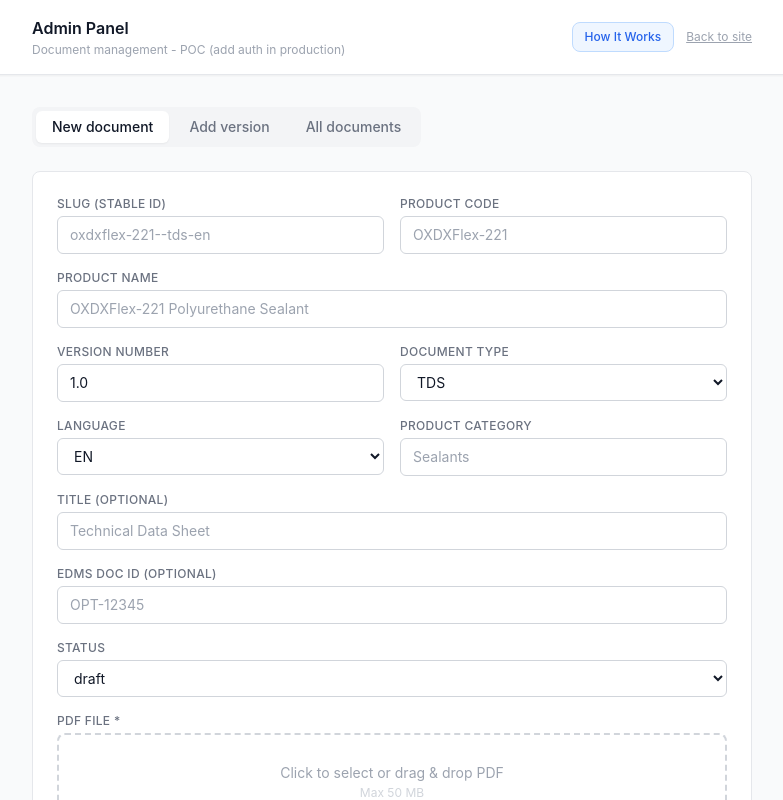
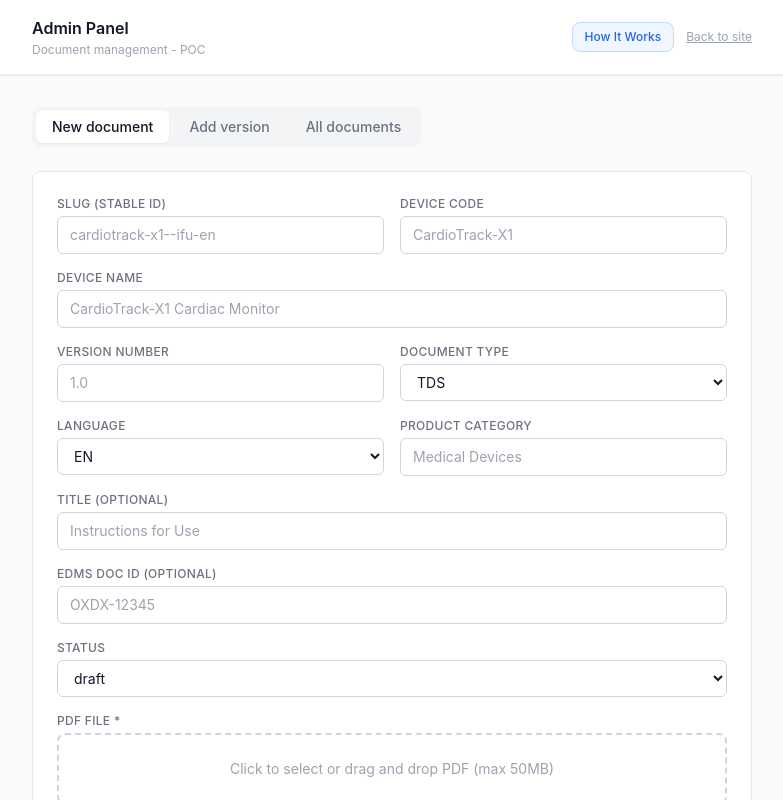
Before and after one commit to himanshu31091-eng/sika-dpp-poc, a Next.js app in the folder frontend/: page /admin in a window 1280 px wide. Shown: the top 800 px of the page, without its empty margins (248-1031 px from the left). Built offline with nearby package versions, Linux system fonts and the light colour scheme.

Commit message:
fix admin input typing

```diff
--- a/frontend/app/admin/page.tsx
+++ b/frontend/app/admin/page.tsx
@@ -1,60 +1,51 @@
 'use client';
-import { useState, useRef, useEffect } from 'react';
+import { useState, useRef, useEffect, useCallback } from 'react';
 import { adminApi } from '@/lib/api';
 
 const DOC_TYPES = ['DoPC', 'SDS', 'TDS', 'Label', 'Technical', 'Other'];
 const LANGUAGES = ['EN', 'DE', 'FR', 'IT', 'ES', 'NL', 'PL', 'PT', 'Other'];
-
 type Mode = 'new' | 'version' | 'list';
 
 interface DocItem {
-  slug: string;
-  productCode: string;
-  productName: string;
-  status: string;
-  versions: { versionNumber: string }[];
-  updatedAt: string;
+  slug: string; productCode: string; productName: string;
+  status: string; versions: { versionNumber: string }[]; updatedAt: string;
 }
+
+const SC: Record<string, string> = {
+  published: 'bg-green-100 text-green-700',
+  draft: 'bg-yellow-100 text-yellow-700',
+  archived: 'bg-gray-100 text-gray-500',
+};
 
 export default function AdminPage() {
   const [mode, setMode] = useState<Mode>('new');
-  const [form, setForm] = useState({
-    slug: '',
-    productCode: '',
-    productName: '',
-    versionNumber: '1.0',
-    title: '',
-    language: 'EN',
-    documentType: 'TDS',
-    productCategory: '',
-    edmsDocId: '',
-    status: 'draft',
-  });
   const [file, setFile] = useState<File | null>(null);
   const [result, setResult] = useState<any>(null);
   const [loading, setLoading] = useState(false);
   const [docs, setDocs] = useState<DocItem[]>([]);
   const [docsLoading, setDocsLoading] = useState(false);
+  const [status, setStatus] = useState('draft');
+  const [docType, setDocType] = useState('TDS');
+  const [language, setLanguage] = useState('EN');
   const fileRef = useRef<HTMLInputElement>(null);
 
-  const set = (field: string, value: string) =>
-    setForm((p) => ({ ...p, [field]: value }));
+  // Use refs for text inputs to avoid re-render on every keystroke
+  const slugRef = useRef<HTMLInputElement>(null);
+  const productCodeRef = useRef<HTMLInputElement>(null);
+  const productNameRef = useRef<HTMLInputElement>(null);
+  const versionRef = useRef<HTMLInputElement>(null);
+  const categoryRef = useRef<HTMLInputElement>(null);
+  const titleRef = useRef<HTMLInputElement>(null);
+  const edmsRef = useRef<HTMLInputElement>(null);
 
-  const loadDocs = async () => {
+  const loadDocs = useCallback(async () => {
     setDocsLoading(true);
-    try {
-      const { data } = await adminApi.listAll();
-      setDocs(data);
-    } catch (e) {
-      console.error(e);
-    } finally {
-      setDocsLoading(false);
-    }
-  };
+    try { const { data } = await adminApi.listAll(); setDocs(data); }
+    catch (e) { console.error(e); }
+    finally { setDocsLoading(false); }
+  }, []);
 
-  useEffect(() => {
-    if (mode === 'list') loadDocs();
-  }, [mode]);
+  useEffect(() => { if (mode === 'list') loadDocs(); }, [mode, loadDocs]);
 
   const handleSubmit = async (e: React.FormEvent) => {
     e.preventDefault();
@@ -63,84 +54,60 @@ export default function AdminPage() {
     setResult(null);
     try {
       const fd = new FormData();
-      Object.entries(form).forEach(([k, v]) => fd.append(k, v));
+      fd.append('slug', slugRef.current?.value || '');
+      fd.append('productCode', productCodeRef.current?.value || '');
+      fd.append('productName', productNameRef.current?.value || '');
+      fd.append('versionNumber', versionRef.current?.value || '1.0');
+      fd.append('productCategory', categoryRef.current?.value || '');
+      fd.append('title', titleRef.current?.value || '');
+      fd.append('edmsDocId', edmsRef.current?.value || '');
+      fd.append('documentType', docType);
+      fd.append('language', language);
+      fd.append('status', status);
       fd.append('file', file);
+
       const { data } = mode === 'new'
         ? await adminApi.upload(fd)
-        : await adminApi.addVersion(form.slug, fd);
+        : await adminApi.addVersion(slugRef.current?.value || '', fd);
+
       setResult({ success: true, ...data });
+
       if (mode === 'new') {
-        setForm(p => ({ ...p, slug: '', productCode: '', productName: '', edmsDocId: '' }));
+        if (slugRef.current) slugRef.current.value = '';
+        if (productCodeRef.current) productCodeRef.current.value = '';
+        if (productNameRef.current) productNameRef.current.value = '';
+        if (edmsRef.current) edmsRef.current.value = '';
       }
       setFile(null);
       if (fileRef.current) fileRef.current.value = '';
     } catch (err: any) {
       setResult({ error: err.response?.data?.error || err.message });
-    } finally {
-      setLoading(false);
-    }
+    } finally { setLoading(false); }
   };
 
   const handlePublish = async (slug: string) => {
-    try {
-      await adminApi.publish(slug);
-      loadDocs();
-    } catch (e: any) {
-      alert(e.response?.data?.error || 'Failed to publish');
-    }
+    try { await adminApi.publish(slug); loadDocs(); }
+    catch (e: any) { alert('Failed'); }
   };
 
   const handleArchive = async (slug: string) => {
-    if (!confirm(`Archive ${slug}? It will no longer be publicly accessible.`)) return;
-    try {
-      await adminApi.archive(slug);
-      loadDocs();
-    } catch (e: any) {
-      alert(e.response?.data?.error || 'Failed to archive');
-    }
+    if (!confirm('Archive ' + slug + '?')) return;
+    try { await adminApi.archive(slug); loadDocs(); }
+    catch (e: any) { alert('Failed'); }
   };
 
-  const Input = ({
-    label, field, type = 'text', placeholder = '',
-  }: {
-    label: string; field: string; type?: string; placeholder?: string;
-  }) => (
+  const Field = ({ label, refObj, placeholder }: { label: string; refObj: React.RefObject<HTMLInputElement>; placeholder?: string }) => (
     <div>
-      <label className="block text-xs font-medium text-gray-500 uppercase tracking-wide mb-1">
-        {label}
-      </label>
+      <label className="block text-xs font-medium text-gray-500 uppercase tracking-wide mb-1">{label}</label>
       <input
-        type={type}
-        value={form[field as keyof typeof form]}
-        onChange={(e) => set(field, e.target.value)}
+        ref={refObj}
+        type="text"
+        defaultValue=""
         placeholder={placeholder}
-        className="w-full border border-gray-300 rounded-md px-3 py-2 text-sm
-                   focus:ring-2 focus:ring-red-500 focus:outline-none focus:border-transparent"
+        className="w-full border border-gray-300 rounded-md px-3 py-2 text-sm focus:ring-2 focus:ring-red-500 focus:outline-none"
       />
     </div>
   );
-
-  const Select = ({ label, field, options }: { label: string; field: string; options: string[] }) => (
-    <div>
-      <label className="block text-xs font-medium text-gray-500 uppercase tracking-wide mb-1">
-        {label}
-      </label>
-      <select
-        value={form[field as keyof typeof form]}
-        onChange={(e) => set(field, e.target.value)}
-        className="w-full border border-gray-300 rounded-md px-3 py-2 text-sm
-                   focus:ring-2 focus:ring-red-500 focus:outline-none focus:border-transparent bg-white"
-      >
-        {options.map((o) => <option key={o} value={o}>{o}</option>)}
-      </select>
-    </div>
-  );
-
-  const STATUS_COLORS: Record<string, string> = {
-    published: 'bg-green-100 text-green-700',
-    draft: 'bg-yellow-100 text-yellow-700',
-    archived: 'bg-gray-100 text-gray-500',
-  };
 
   return (
     <main className="min-h-screen bg-gray-50">
@@ -148,264 +115,140 @@ export default function AdminPage() {
         <div className="max-w-3xl mx-auto px-6 py-4 flex items-center justify-between">
           <div>
             <h1 className="text-base font-semibold text-gray-900">Admin Panel</h1>
-            <p className="text-xs text-gray-400 mt-0.5">
-              Document management - POC (add auth in production)
-            </p>
+            <p className="text-xs text-gray-400 mt-0.5">Document management - POC</p>
           </div>
           <div className="flex items-center gap-3">
-            <a
-              href="/how-it-works"
-              className="text-xs bg-blue-50 text-blue-600 px-3 py-1.5 rounded-lg hover:bg-blue-100 transition-colors font-medium border border-blue-200"
-            >
-               How It Works</a>
-            <a href="/" className="text-xs text-gray-400 hover:text-gray-600 underline">
-              Back to site
+            <a href="/how-it-works" className="text-xs bg-blue-50 text-blue-600 px-3 py-1.5 rounded-lg border border-blue-200 font-medium hover:bg-blue-100">
+              How It Works
             </a>
+            <a href="/" className="text-xs text-gray-400 hover:text-gray-600 underline">Back to site</a>
           </div>
         </div>
       </header>
 
       <div className="max-w-3xl mx-auto px-6 py-8">
-        {/* Mode tabs */}
         <div className="flex bg-gray-100 rounded-lg p-1 mb-6 w-fit gap-1">
-          {([
-            { key: 'new', label: 'New document' },
-            { key: 'version', label: 'Add version' },
-            { key: 'list', label: 'All documents' },
-          ] as { key: Mode; label: string }[]).map(({ key, label }) => (
-            <button
-              key={key}
-              onClick={() => setMode(key)}
-              className={`px-4 py-1.5 text-sm rounded-md font-medium transition-colors ${
-                mode === key
-                  ? 'bg-white shadow-sm text-gray-900'
-                  : 'text-gray-500 hover:text-gray-700'
-              }`}
-            >
-              {label}
+          {(['new', 'version', 'list'] as Mode[]).map(k => (
+            <button key={k} onClick={() => setMode(k)}
+              className={`px-4 py-1.5 text-sm rounded-md font-medium transition-colors ${mode === k ? 'bg-white shadow-sm text-gray-900' : 'text-gray-500 hover:text-gray-700'}`}>
+              {k === 'new' ? 'New document' : k === 'version' ? 'Add version' : 'All documents'}
             </button>
           ))}
         </div>
 
-        {/* Upload form */}
         {(mode === 'new' || mode === 'version') && (
           <form onSubmit={handleSubmit} className="bg-white border border-gray-200 rounded-lg p-6 space-y-4">
             <div className="grid grid-cols-2 gap-4">
-              <Input
-                label="Slug (stable ID)"
-                field="slug"
-                placeholder="oxdxflex-221--tds-en"
-              />
-              <Input
-                label="Product code"
-                field="productCode"
-                placeholder="OXDXFlex-221"
-              />
+              <Field label="Slug (stable ID)" refObj={slugRef} placeholder="cardiotrack-x1--ifu-en" />
+              <Field label="Device code" refObj={productCodeRef} placeholder="CardioTrack-X1" />
             </div>
-
             {mode === 'new' && (
-              <Input
-                label="Product name"
-                field="productName"
-                placeholder="OXDXFlex-221 Polyurethane Sealant"
-              />
+              <Field label="Device name" refObj={productNameRef} placeholder="CardioTrack-X1 Cardiac Monitor" />
             )}
-
             <div className="grid grid-cols-2 gap-4">
-              <Input
-                label="Version number"
-                field="versionNumber"
-                placeholder="1.0"
-              />
-              <Select label="Document type" field="documentType" options={DOC_TYPES} />
+              <Field label="Version number" refObj={versionRef} placeholder="1.0" />
+              <div>
+                <label className="block text-xs font-medium text-gray-500 uppercase tracking-wide mb-1">Document type</label>
+                <select value={docType} onChange={e => setDocType(e.target.value)}
+                  className="w-full border border-gray-300 rounded-md px-3 py-2 text-sm focus:ring-2 focus:ring-red-500 focus:outline-none bg-white">
+                  {DOC_TYPES.map(o => <option key={o} value={o}>{o}</option>)}
+                </select>
               </div>
-
+            </div>
             <div className="grid grid-cols-2 gap-4">
-              <Select label="Language" field="language" options={LANGUAGES} />
-              <Input label="Product category" field="productCategory" placeholder="Sealants" />
+              <div>
+                <label className="block text-xs font-medium text-gray-500 uppercase tracking-wide mb-1">Language</label>
+                <select value={language} onChange={e => setLanguage(e.target.value)}
+                  className="w-full border border-gray-300 rounded-md px-3 py-2 text-sm focus:ring-2 focus:ring-red-500 focus:outline-none bg-white">
+                  {LANGUAGES.map(o => <option key={o} value={o}>{o}</option>)}
+                </select>
               </div>
-
-            <Input label="Title (optional)" field="title" placeholder="Technical Data Sheet" />
-            <Input label="EDMS Doc ID (optional)" field="edmsDocId" placeholder="OPT-12345" />
-
+              <Field label="Product category" refObj={categoryRef} placeholder="Medical Devices" />
+            </div>
+            <Field label="Title (optional)" refObj={titleRef} placeholder="Instructions for Use" />
+            <Field label="EDMS Doc ID (optional)" refObj={edmsRef} placeholder="OXDX-12345" />
             {mode === 'new' && (
-              <Select label="Status" field="status" options={['draft', 'published']} />
+              <div>
+                <label className="block text-xs font-medium text-gray-500 uppercase tracking-wide mb-1">Status</label>
+                <select value={status} onChange={e => setStatus(e.target.value)}
+                  className="w-full border border-gray-300 rounded-md px-3 py-2 text-sm focus:ring-2 focus:ring-red-500 focus:outline-none bg-white">
+                  <option value="draft">draft</option>
+                  <option value="published">published</option>
+                </select>
+              </div>
             )}
-
-            {/* File drop zone */}
             <div>
-              <label className="block text-xs font-medium text-gray-500 uppercase tracking-wide mb-1">
-                PDF file *
-              </label>
+              <label className="block text-xs font-medium text-gray-500 uppercase tracking-wide mb-1">PDF file *</label>
               <div
                 onClick={() => fileRef.current?.click()}
-                onDragOver={(e) => e.preventDefault()}
-                onDrop={(e) => {
-                  e.preventDefault();
-                  const dropped = e.dataTransfer.files[0];
-                  if (dropped?.type === 'application/pdf') setFile(dropped);
-                }}
-                className={`border-2 border-dashed rounded-lg p-6 text-center cursor-pointer
-                            transition-colors select-none ${
-                              file
-                                ? 'border-green-400 bg-green-50'
-                                : 'border-gray-300 hover:border-red-400 hover:bg-red-50'
-                            }`}
+                onDragOver={e => e.preventDefault()}
+                onDrop={e => { e.preventDefault(); const f = e.dataTransfer.files[0]; if (f?.type === 'application/pdf') setFile(f); }}
+                className={`border-2 border-dashed rounded-lg p-6 text-center cursor-pointer transition-colors ${file ? 'border-green-400 bg-green-50' : 'border-gray-300 hover:border-red-400'}`}
               >
-                {file ? (
-                  <div>
-                    <p className="text-sm text-green-700 font-medium">{file.name}</p>
-                    <p className="text-xs text-green-500 mt-0.5">
-                      {(file.size / 1024 / 1024).toFixed(2)} MB - click to change
-                    </p>
-                  </div>
-                ) : (
-                  <div>
-                    <p className="text-2xl mb-1"></p>
-                    <p className="text-sm text-gray-400">
-                      Click to select or drag &amp; drop PDF
-                    </p>
-                    <p className="text-xs text-gray-300 mt-0.5">Max 50 MB</p>
-                  </div>
-                )}
-                <input
-                  ref={fileRef}
-                  type="file"
-                  accept="application/pdf"
-                  className="hidden"
-                  onChange={(e) => setFile(e.target.files?.[0] || null)}
-                />
+                {file
+                  ? <p className="text-sm text-green-700 font-medium">{file.name} ({(file.size/1024/1024).toFixed(2)} MB)</p>
+                  : <p className="text-sm text-gray-400">Click to select or drag and drop PDF (max 50MB)</p>
+                }
+                <input ref={fileRef} type="file" accept="application/pdf" className="hidden"
+                  onChange={e => setFile(e.target.files?.[0] || null)} />
               </div>
             </div>
-
-            <button
-              type="submit"
-              disabled={loading}
-              className="w-full bg-red-600 text-white py-2.5 rounded-lg font-medium text-sm
-                         hover:bg-red-700 disabled:opacity-50 transition-colors"
-            >
-              {loading
-                ? 'Uploading...'
-                : mode === 'new'
-                ? 'Create document'
-                : 'Add new version'}
+            <button type="submit" disabled={loading}
+              className="w-full bg-red-600 text-white py-2.5 rounded-lg font-medium text-sm hover:bg-red-700 disabled:opacity-50 transition-colors">
+              {loading ? 'Uploading...' : mode === 'new' ? 'Create document' : 'Add new version'}
             </button>
           </form>
         )}
 
-        {/* Result feedback */}
         {result && (mode === 'new' || mode === 'version') && (
-          <div
-            className={`mt-4 p-4 rounded-lg border ${
-              result.error
-                ? 'bg-red-50 border-red-200'
-                : 'bg-green-50 border-green-200'
-            }`}
-          >
-            {result.error ? (
-              <p className="text-red-700 text-sm">{result.error}</p>
-            ) : (
-              <div className="space-y-2">
+          <div className={`mt-4 p-4 rounded-lg border ${result.error ? 'bg-red-50 border-red-200' : 'bg-green-50 border-green-200'}`}>
+            {result.error
+              ? <p className="text-red-700 text-sm">{result.error}</p>
+              : <div className="space-y-2">
                   <p className="text-green-700 text-sm font-medium">{result.message}</p>
-                {result.dynamicUrl && (
-                  <div>
-                    <p className="text-xs text-gray-500">Dynamic URL</p>
-                    <code className="text-xs text-blue-600 break-all">{result.dynamicUrl}</code>
+                  {result.dynamicUrl && <div><p className="text-xs text-gray-500">Dynamic URL</p><code className="text-xs text-blue-600 break-all">{result.dynamicUrl}</code></div>}
+                  {result.versionUrl && <div><p className="text-xs text-gray-500">Version URL</p><code className="text-xs text-amber-600 break-all">{result.versionUrl}</code></div>}
                 </div>
-                )}
-                {result.versionUrl && (
-                  <div>
-                    <p className="text-xs text-gray-500">Version URL</p>
-                    <code className="text-xs text-amber-600 break-all">{result.versionUrl}</code>
-                  </div>
-                )}
-              </div>
-            )}
+            }
           </div>
         )}
 
-        {/* Document list */}
         {mode === 'list' && (
           <div>
             <div className="flex items-center justify-between mb-4">
               <p className="text-sm text-gray-500">{docs.length} documents</p>
-              <button
-                onClick={loadDocs}
-                className="text-xs text-gray-400 hover:text-gray-600 underline"
-              >
-                Refresh
-              </button>
+              <button onClick={loadDocs} className="text-xs text-gray-400 hover:text-gray-600 underline">Refresh</button>
             </div>
-            {docsLoading ? (
-              <p className="text-sm text-gray-400 text-center py-8">Loading...</p>
-            ) : docs.length === 0 ? (
-              <p className="text-sm text-gray-400 text-center py-8">No documents yet</p>
-            ) : (
-              <div className="space-y-2">
-                {docs.map((doc) => (
-                  <div
-                    key={doc.slug}
-                    className="bg-white border border-gray-200 rounded-lg p-4"
-                  >
+            {docsLoading ? <p className="text-center text-gray-400 text-sm py-8">Loading...</p>
+              : docs.length === 0 ? <p className="text-center text-gray-400 text-sm py-8">No documents yet</p>
+              : <div className="space-y-2">
+                  {docs.map(doc => (
+                    <div key={doc.slug} className="bg-white border border-gray-200 rounded-lg p-4">
                       <div className="flex items-start justify-between gap-4">
                         <div className="flex-1 min-w-0">
                           <div className="flex items-center gap-2 mb-1">
-                          <span className="text-xs font-mono text-gray-400 bg-gray-100 px-2 py-0.5 rounded">
-                            {doc.productCode}
-                          </span>
-                          <span
-                            className={`text-xs px-2 py-0.5 rounded font-medium ${
-                              STATUS_COLORS[doc.status] || STATUS_COLORS.draft
-                            }`}
-                          >
-                            {doc.status}
-                          </span>
-                          <span className="text-xs text-gray-400">
-                            {doc.versions?.length} version(s)
-                          </span>
+                            <span className="text-xs font-mono bg-gray-100 text-gray-400 px-2 py-0.5 rounded">{doc.productCode}</span>
+                            <span className={`text-xs px-2 py-0.5 rounded font-medium ${SC[doc.status] || SC.draft}`}>{doc.status}</span>
+                            <span className="text-xs text-gray-400">{doc.versions?.length} version(s)</span>
                           </div>
                           <p className="text-sm font-medium text-gray-800">{doc.productName}</p>
                           <code className="text-xs text-gray-400">/docs/{doc.slug}/latest</code>
                         </div>
                         <div className="flex gap-2 shrink-0">
                           {doc.status !== 'published' && doc.status !== 'archived' && (
-                          <button
-                            onClick={() => handlePublish(doc.slug)}
-                            className="text-xs bg-green-600 text-white px-2.5 py-1.5 rounded
-                                       hover:bg-green-700 transition-colors font-medium"
-                          >
-                            Publish
-                          </button>
+                            <button onClick={() => handlePublish(doc.slug)} className="text-xs bg-green-600 text-white px-2.5 py-1.5 rounded hover:bg-green-700 font-medium">Publish</button>
                           )}
-                        {doc.status === 'published' && (
-                          <>
-                            <a
-                              href={`/docs/${doc.slug}`}
-                              target="_blank"
-                              rel="noopener noreferrer"
-                              className="text-xs bg-blue-50 text-blue-600 px-2.5 py-1.5 rounded
-                                         hover:bg-blue-100 transition-colors font-medium"
-                            >
-                              View
-                            </a>
-                            <button
-                              onClick={() => handleArchive(doc.slug)}
-                              className="text-xs bg-gray-100 text-gray-500 px-2.5 py-1.5 rounded
-                                         hover:bg-gray-200 transition-colors font-medium"
-                            >
-                              Archive
-                            </button>
-                          </>
-                        )}
+                          {doc.status === 'published' && (<>
+                            <a href={`/docs/${doc.slug}`} target="_blank" rel="noopener noreferrer" className="text-xs bg-blue-50 text-blue-600 px-2.5 py-1.5 rounded hover:bg-blue-100 font-medium">View</a>
+                            <button onClick={() => handleArchive(doc.slug)} className="text-xs bg-gray-100 text-gray-500 px-2.5 py-1.5 rounded hover:bg-gray-200 font-medium">Archive</button>
+                          </>)}
                         </div>
                       </div>
-                    <p className="text-xs text-gray-300 mt-2">
-                      Updated {new Date(doc.updatedAt).toLocaleDateString()}
-                    </p>
+                      <p className="text-xs text-gray-300 mt-2">Updated {new Date(doc.updatedAt).toLocaleDateString()}</p>
                     </div>
                   ))}
                 </div>
-            )}
+            }
           </div>
         )}
       </div>
```
Lines whose indentation alone changed are shown as unchanged.
